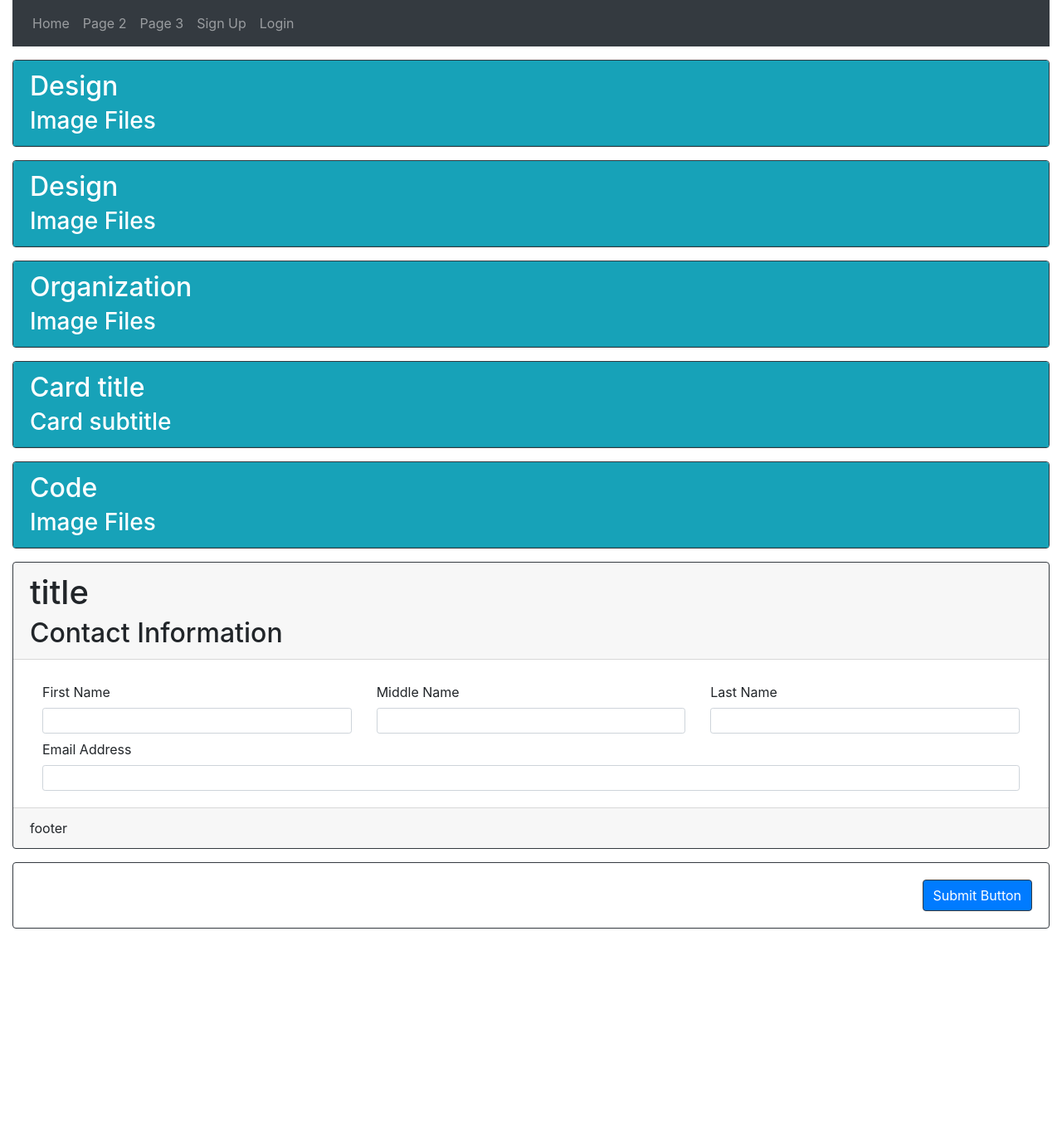
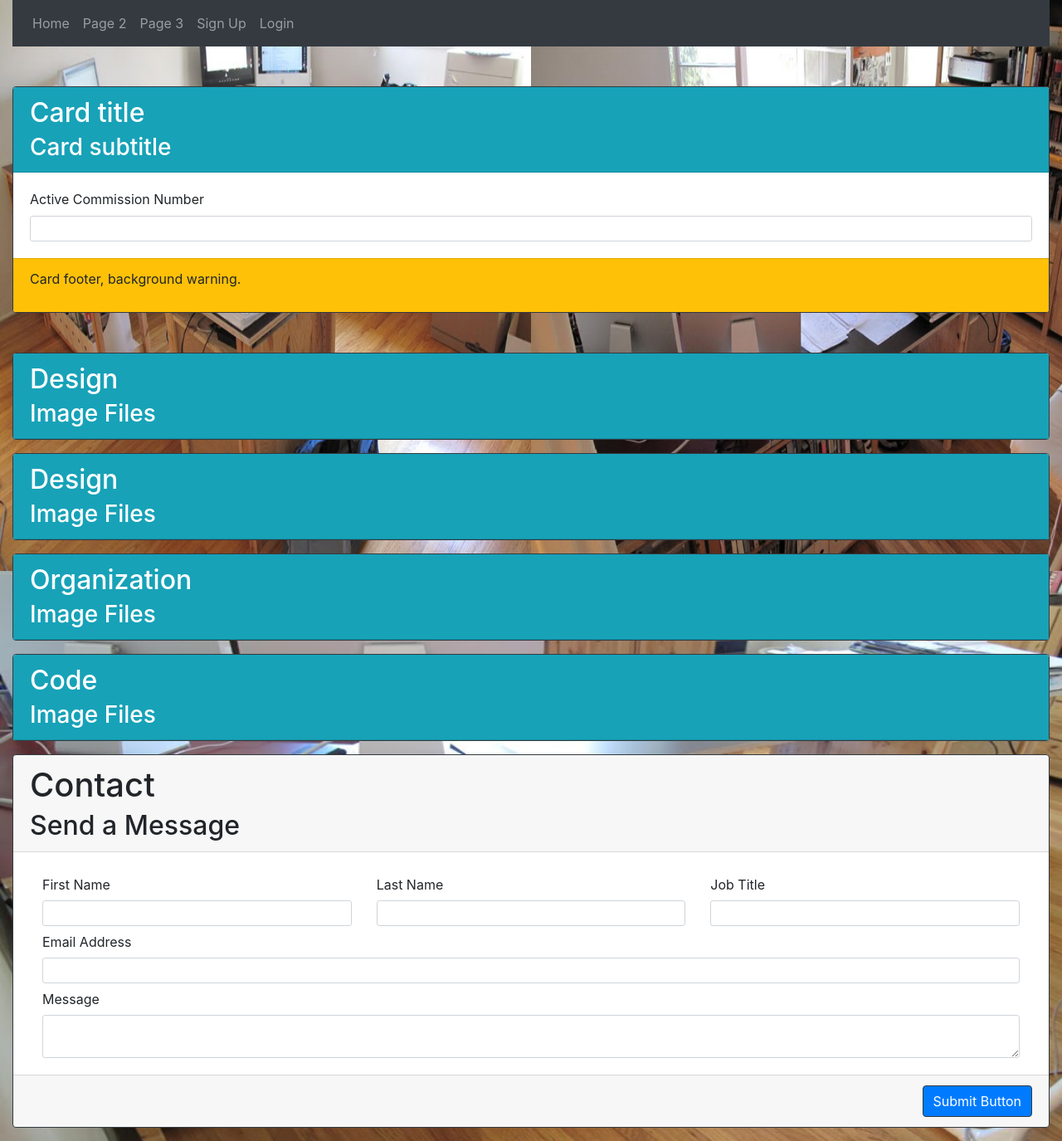
Before and after one commit to joeComponent/developer, a React (Create React App) app: page / in a window 1280 px wide. Shown: the whole page at 83% size. Before the commit the page ends 1135 px from the top, so only its background shows below. Built offline with nearby package versions, Linux system fonts and the light colour scheme.

Commit message:
JQuery click, hide handlers

```diff
--- a/package.json
+++ b/package.json
@@ -9,6 +9,7 @@
     "popper.js": "^1.12.9",
     "react": "^16.8.6",
     "react-dom": "^16.8.6",
+    "react-router-dom": "^5.0.1",
     "react-scripts": "3.0.0"
   },
   "scripts": {
--- a/src/App.js
+++ b/src/App.js
@@ -81,13 +81,35 @@ import $ from 'jquery';
 // Git
 // Flexibility and Integration: This demo combines React, Bootstrap, and JQuery in a single program.
 
+var bkgrnd = {
+	backgroundImage: "url(" + imgStudio1 + ")",
+	"background-position": "top",
+	"background-repeat": "no-repeat",
+	"background-size": "stretch"
+};
+
+
 function App() {
 	//** JQuery Event Listeners: HideFooter */
 	window.onload = function() {
-		HideFooter('#form0Div');
-		HideFooter('#form2Div');
-		HideFooter('#form4Div');
+		selectThumbOnClick('#form0Div');
+		clearOnHeaderClick('#form0');
+
+		selectThumbOnClick('#form1Div');
+		clearOnHeaderClick('#form1');
+
+		selectThumbOnClick('#form2Div');
+		clearOnHeaderClick('#form2');
+
+		selectThumbOnClick('#form4Div');
+		clearOnHeaderClick('#form4');
+
+		document.body.style.backgroundImage = "url(" + imgStudio2 + "), url(" + imgStudio1 + "), url(" + imgStudio3 + ")";
+		document.body.style.backgroundPosition = "top left, top right, bottom left";
+		document.body.style.backgroundRepeat = "no-repeat";
+		document.body.style.backgroundSize = "50% 50%, 50% 50%, 100% 50%";
 	}
+
 	return (
 		<div className="App">
 
@@ -121,7 +143,25 @@ function App() {
 			</nav>
 
 			<div id="accordion">
-				<div class="card bg-white border-dark mb-3 my-3">
+
+				<div class="card bg-white border-dark mb-5 my-5">
+					<div id="form3" class="card-header bg-info text-white" aria-controls="form3Div">
+						<h2 class="card-title">Card title</h2>
+						<h3 class="card-subtitle">Card subtitle</h3>
+					</div>
+					<div id="form3Div">
+						<div class="card-body">
+							<label for="prevCommsnNbr">Active Commission Number</label>
+							<input id="form3FldId1" type="text" class="form-control form-control-sm" />
+							{/* <span id="wait" class="bg-warning d-none">Validating... <img src="../img/wait.gif" /></span> */}
+						</div>
+						<div class="card-footer bg-warning">
+							<p>Card footer, background warning.</p>
+						</div>
+					</div>
+				</div>
+
+				<div class="card bg-white border-dark mb-3">
 					<div id="form0" class="card-header bg-info text-white" data-toggle="collapse" data-target=".form0-collapse"
 						aria-expanded="false" aria-controls="form0Div">
 						<h2 class="card-title">Design</h2>
@@ -277,24 +317,6 @@ function App() {
 				</div>
 
 				<div class="card bg-white border-dark mb-3">
-					<div id="form3" class="card-header bg-info text-white" data-toggle="collapse" data-target=".form3-collapse"
-						aria-expanded="false" aria-controls="form3Div">
-						<h2 class="card-title">Card title</h2>
-						<h3 class="card-subtitle">Card subtitle</h3>
-					</div>
-					<div id="form3Div" class="collapse form3-collapse" data-parent='#accordion'>
-						<div class="card-body">
-							<label for="prevCommsnNbr">Active Commission Number</label>
-							<input id="form3FldId1" type="text" class="form-control form-control-sm" />
-							<span id="wait" class="bg-warning d-none">Validating... <img src="../img/wait.gif" /></span>
-						</div>
-						<div class="card-footer bg-warning">
-							<p>Card footer, background warning.</p>
-						</div>
-					</div>
-				</div>
-
-				<div class="card bg-white border-dark mb-3">
 					<div id="form4" class="card-header bg-info text-white" data-toggle="collapse" data-target=".form4-collapse"
 						aria-expanded="false" aria-controls="form4Div">
 						<h2 class="card-title">Code</h2>
@@ -394,37 +416,35 @@ function App() {
 			</div>
 			<div class="card bg-white border-dark mb-3">
 				<div class="card-header">
-					<h1 class="card-title">title</h1>
-					<h2 class="card-subtitle">Contact Information</h2>
+					<h1 class="card-title">Contact</h1>
+					<h2 class="card-subtitle">Send a Message</h2>
 				</div>
 
 				<div class="card-body">
 					<div class="row mx-auto">
-						<div class="col-4">
+						<div id="firstNmFld" class="col-4">
 							<label for="firstName" class="col-form-label">First Name</label>
 							<input id="firstName" class="form-control form-control-sm" />
-						</div>
-						<div id="mdleNmFld" class="col-4">
-							<label for="mdleNm" class="col-form-label">Middle Name</label>
-							<input id="mdleNm" name="legalName.mdleName" class="form-control form-control-sm" />
 						</div>
 						<div id="lastNmFld" class="col-4">
 							<label for="lastNm" class="col-form-label">Last Name</label>
 							<input id="lastNm" class="form-control form-control-sm" />
+						</div>
+						<div id="jobFld" class="col-4">
+							<label for="jobNm" class="col-form-label">Job Title</label>
+							<input id="jobNm" class="form-control form-control-sm" />
 						</div>
 					</div>
 					<div id="emailFld" class="col-12">
 						<label for="email" class="col-form-label">Email Address</label>
 						<input id="email" type="text" class="form-control form-control-sm" />
 					</div>
+					<div id="msgFld" class="col-12">
+						<label for="msg" class="col-form-label">Message</label>
+						<textarea id="msg" class="form-control form-control-sm" />
+					</div>
 				</div>
-				<div class="card-footer">
-					footer
-				</div>
-			</div>
-
-			<div class="card bg-white border-dark mb-3">
-				<div class="card-body text-right">
+				<div class="card-footer text-right">
 					<input id="button1" type="button" class="btn btn-dark bg-primary" value="Submit Button" />
 				</div>
 			</div>
@@ -432,13 +452,26 @@ function App() {
 	);
 }
 
-function HideFooter(parentId) {
-	return $(parentId).on('hidden.bs.collapse', () => $(parentId + ' .card-footer').collapse('hide'));
+function clearOnHeaderClick(parentId) {
+	var bodyDiv = parentId + "Div";
+	var footDiv = bodyDiv + " .card-footer";
+	return $(parentId).on('click', function () {;
+		$(bodyDiv).find('div.img-thumbnail').removeClass('active');
+		$(footDiv).collapse('hide');
+	});
+}
+
+function selectThumbOnClick(parentId) {
+	return $(parentId).find('div.img-thumbnail').on('click', function () {
+		$(parentId).find('div.img-thumbnail').removeClass('active');
+		$(this).addClass('active');
+	});
 }
 
 function ThumbCell(props) {
+	var divId = props.footClass.replace(/\./g, "");
 	return (
-		<div className={"col-sm img-thumbnail " + props.grp} data-toggle="collapse" data-target={props.footClass}>
+		<div id={divId} className={"col-sm img-thumbnail btn btn-secondary border-white " + props.grp} data-toggle="collapse" data-target={props.footClass}>
 			<img alt='' src={props.img} className="img-fit mx-auto d-block" style={{ width:100 + '%' }}/>
 		</div>
 	);
@@ -446,14 +479,6 @@ function ThumbCell(props) {
 
 function CardFooter(props) {
 	var parentId = '#' + props.accrdnPrnt;
-	var footCls = "div[data-target='." + props.footClass + "']";
-
-	$(footCls).on('shown.bs.collapse', () => console.log('shown - footCls = ' + footCls));
-	$(footCls).on('hidden.bs.collapse', () => console.log('hidden - footCls = ' + footCls));
-	// $(footCls).on('shown.bs.collapse', () => $(parentId).addClass('bg-success'));
-	// $(footCls).on('shown.bs.collapse', () => $(parentId).removeClass('bg-light'));
-	// $(footCls).on('hidden.bs.collapse', () => $(parentId).addClass('bg-light'));
-	// $(footCls).on('hidden.bs.collapse', () => $(parentId).removeClass('bg-success'));
 	return (
 	<div className={'card-footer bg-warning collapse ' + props.footClass} data-parent={parentId}>
 		<h1><code>{props.imgTitle}</code></h1>
--- a/src/index.css
+++ b/src/index.css
@@ -14,10 +14,5 @@ code {
 }
 
 .hidden {
-  display: none;
+  display: none !important;
 }
-
-/* .img-thumbnail:active, .img-thumbnail:focus, .img-thumbnail:hover { */
-  /* background-color: #161617;  */
-  /* border-color: #494F57;  */
-/* } */
```
Also changed, not shown: src/graphic/exp/stateLogo.png (added), 1 other file (tests, documents, lock files or other folders).
